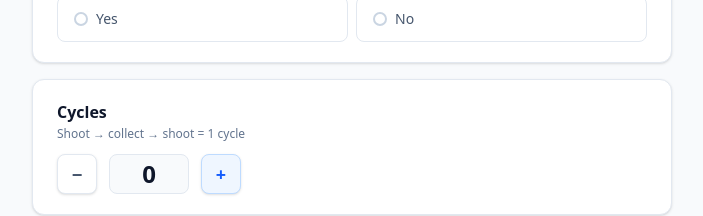
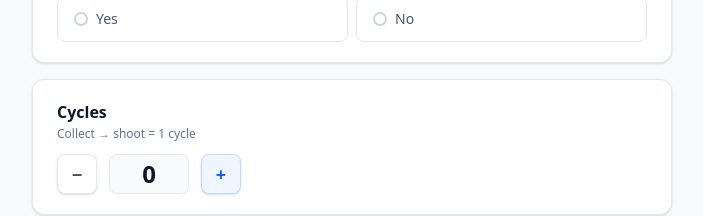
Before and after one commit to Soulemane12/frc-scout-2026, a Next.js app: page /form in a window 1280 px wide. Shown: the part 820-1036 px from the top of the page, without its empty margins (288-991 px from the left). Built offline with nearby package versions, Linux system fonts and the light colour scheme.

Commit message:
hint fix

```diff
--- a/app/form/page.tsx
+++ b/app/form/page.tsx
@@ -160,7 +160,7 @@ export default function FormPage() {
 
       <Counter
         label="Cycles"
-        hint="Shoot → collect → shoot = 1 cycle"
+        hint="Collect → shoot = 1 cycle"
         value={f.autoCycles}
         onChange={(v) => set("autoCycles", v)}
       />
@@ -199,7 +199,7 @@ export default function FormPage() {
 
       <Counter
         label="Cycles"
-        hint="Shoot → collect → shoot = 1 cycle"
+        hint="Collect → shoot = 1 cycle"
         value={f.cycles}
         onChange={(v) => set("cycles", v)}
       />
```
